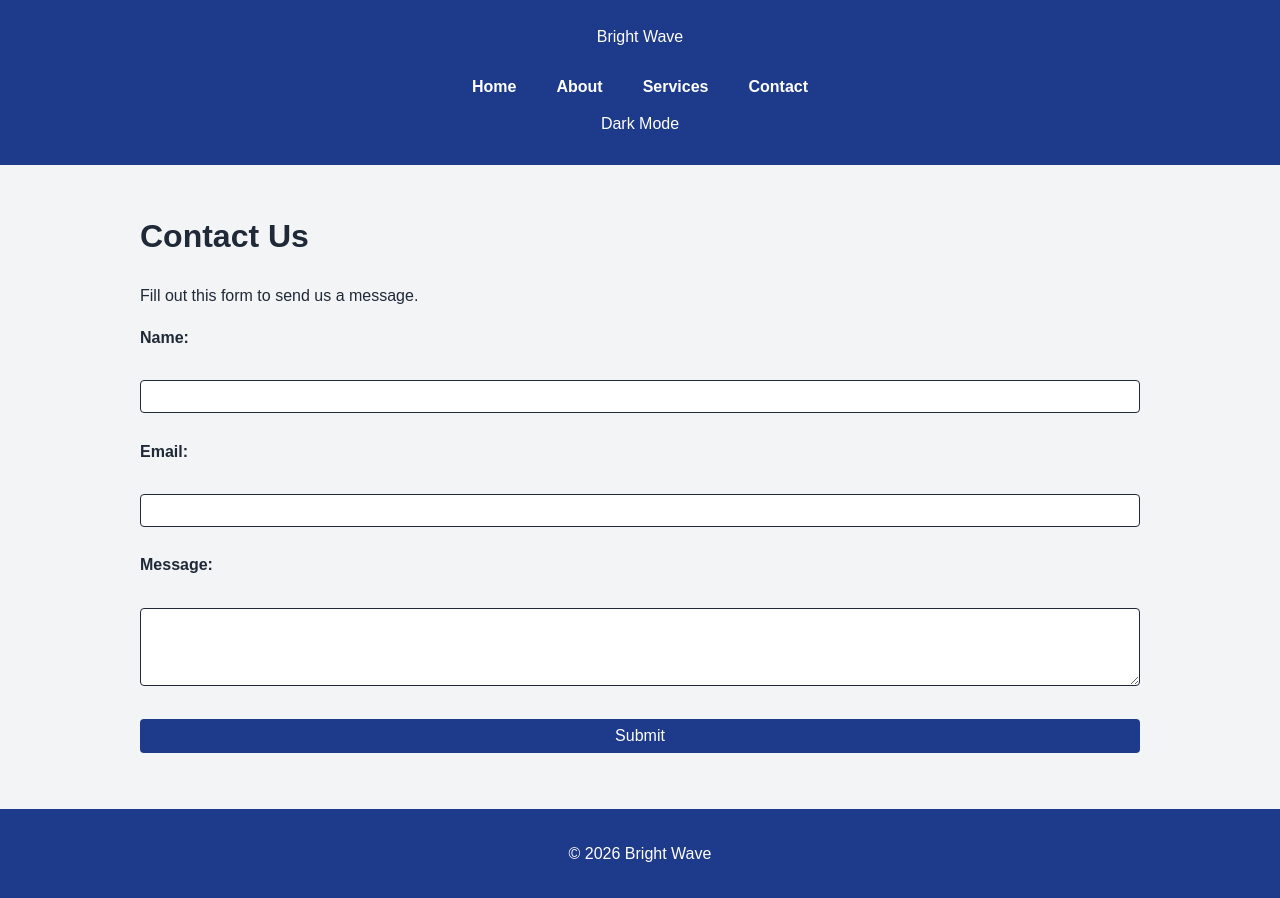
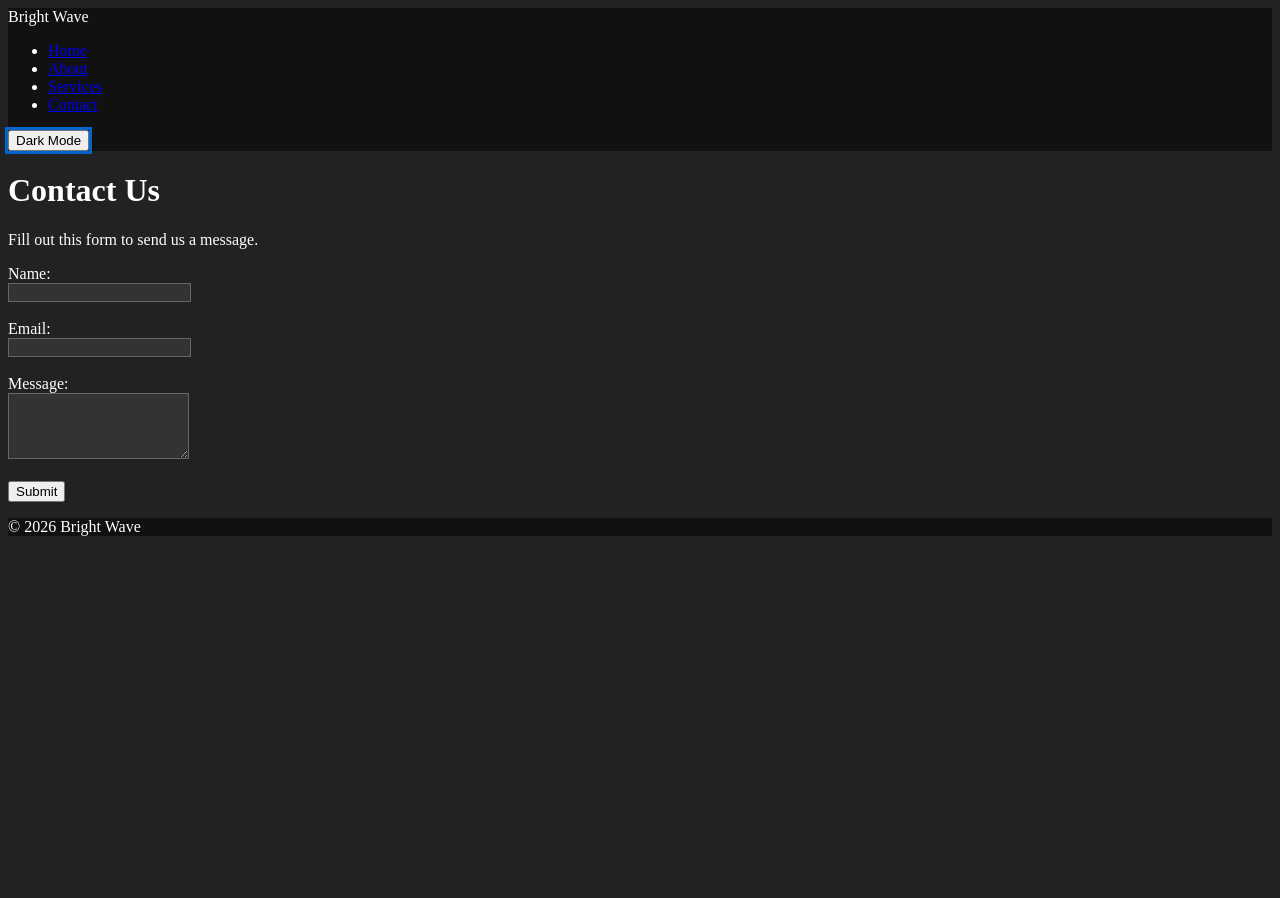
Before and after one commit to arieljace-alt/Bright-Wave-Website, a plain HTML site: page Contact.html in a window 1280 px wide. Both pictures are taken after a click on the button "Dark Mode". After the commit the page ends 800 px from the top, so only its background shows below. Drawn offline with Linux system fonts and the light colour scheme.

Commit message:
Update Styles.CSS

```diff
--- a/Styles.CSS
+++ b/Styles.CSS
@@ -1,161 +1,25 @@
-/* Color Palette:
-   - Primary Dark Blue: #1E3A8A
-   - Accent Light Blue: #3B82F6
-   - Light Background: #F3F4F6
-   - Dark Text: #1F2937
-*/
-
-/* Base Typography & Mobile First Styles */
-body {
-    font-family: Arial, sans-serif;
-    color: #1F2937;
-    background-color: #F3F4F6;
-    margin: 0;
-    padding: 0;
-    line-height: 1.6;
+/* Simple Dark Mode */
+body.dark-mode {
+    background-color: #222222;
+    color: #ffffff;
 }
 
-header {
-    background-color: #1E3A8A;
-    color: #FFFFFF;
-    padding: 1.5rem;
-    text-align: center;
+body.dark-mode header,
+body.dark-mode footer {
+    background-color: #111111;
 }
 
-header h1 {
-    margin: 0;
-    font-size: 1.8rem;
+body.dark-mode input,
+body.dark-mode textarea {
+    background-color: #333333;
+    color: #ffffff;
+    border: 1px solid #666666;
 }
 
-/* Flexbox Navigation */
-nav ul {
-    list-style: none;
-    padding: 0;
-    margin: 1rem 0 0 0;
-    display: flex;
-    flex-direction: column;
-    gap: 0.5rem;
+/* Accessibility Focus States */
+a:focus,
+button:focus,
+input:focus,
+textarea:focus {
+    outline: 3px solid #0066cc;
 }
-
-nav a {
-    color: #FFFFFF;
-    text-decoration: none;
-    font-weight: bold;
-    padding: 0.5rem;
-    display: block;
-}
-
-nav a:hover {
-    background-color: #3B82F6;
-}
-
-/* Layout Elements */
-main {
-    padding: 1.5rem;
-    max-width: 1000px;
-    margin: 0 auto;
-}
-
-section {
-    background-color: #FFFFFF;
-    padding: 1.25rem;
-    margin-bottom: 1.5rem;
-    border-radius: 4px;
-}
-
-h2 {
-    color: #1E3A8A;
-    font-size: 1.4rem;
-    margin-top: 0;
-}
-
-h3 {
-    color: #3B82F6;
-    font-size: 1.1rem;
-}
-
-/* Media & Form Styling */
-img {
-    max-width: 100%;
-    height: auto;
-}
-
-figure {
-    margin: 0;
-    padding: 0;
-}
-
-figcaption {
-    font-size: 0.9rem;
-    color: #1F2937;
-    margin-top: 0.5rem;
-}
-
-fieldset {
-    border: 1px solid #1E3A8A;
-    padding: 1rem;
-}
-
-legend {
-    color: #1E3A8A;
-    font-weight: bold;
-    padding: 0 0.5rem;
-}
-
-form p {
-    margin-bottom: 1rem;
-}
-
-label {
-    display: block;
-    margin-bottom: 0.25rem;
-    font-weight: bold;
-}
-
-input, select, textarea, button {
-    width: 100%;
-    padding: 0.5rem;
-    border: 1px solid #1F2937;
-    border-radius: 4px;
-    box-sizing: border-box;
-}
-
-button {
-    background-color: #1E3A8A;
-    color: #FFFFFF;
-    font-size: 1rem;
-    border: none;
-    cursor: pointer;
-}
-
-button:hover {
-    background-color: #3B82F6;
-}
-
-footer {
-    background-color: #1E3A8A;
-    color: #FFFFFF;
-    text-align: center;
-    padding: 1rem;
-    margin-top: 2rem;
-}
-
-/* Responsive Layout Media Query for Tablet/Desktop */
-@media (min-width: 768px) {
-    nav ul {
-        flex-direction: row;
-        justify-content: center;
-        gap: 1.5rem;
-    }
-
-    /* Flexbox layout for team members and features on larger screens */
-    main section {
-        display: flex;
-        flex-direction: column;
-    }
-
-    .card-container {
-        display: flex;
-        gap: 1rem;
-    }
-}
```
